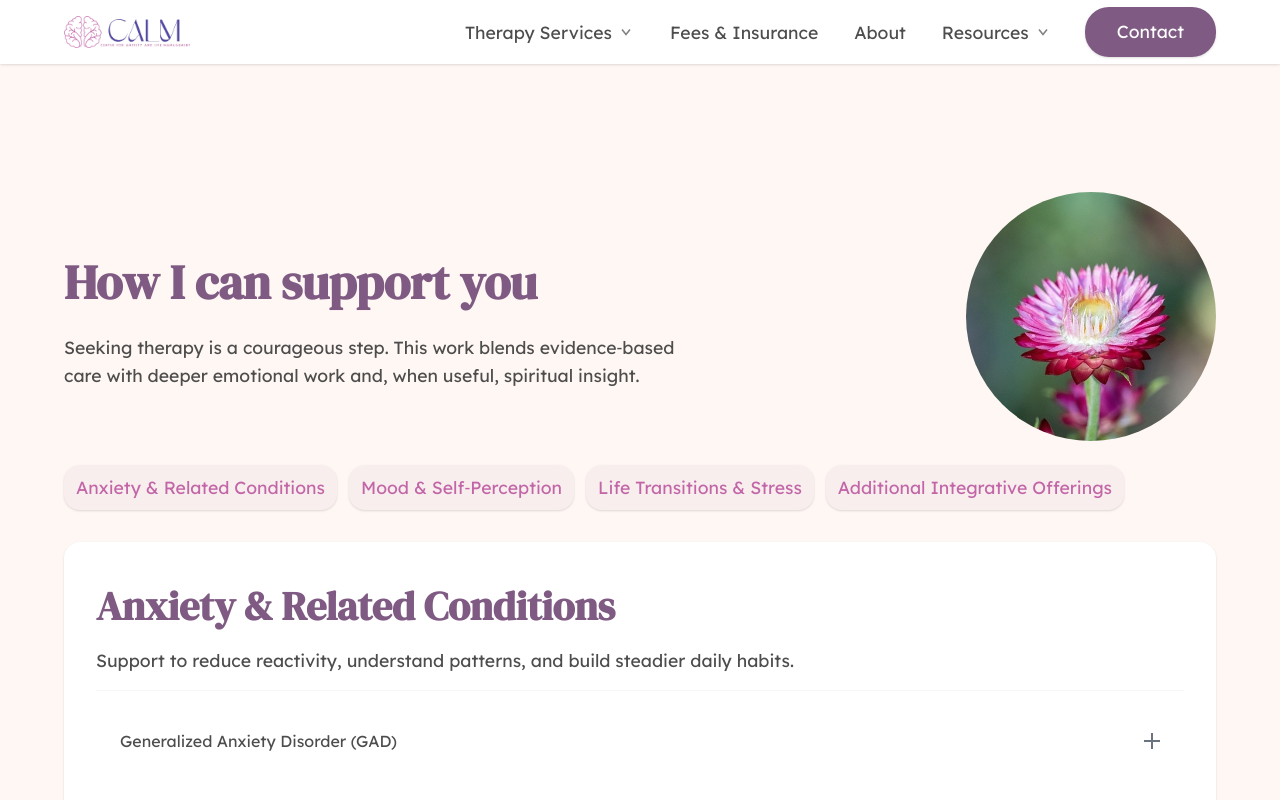
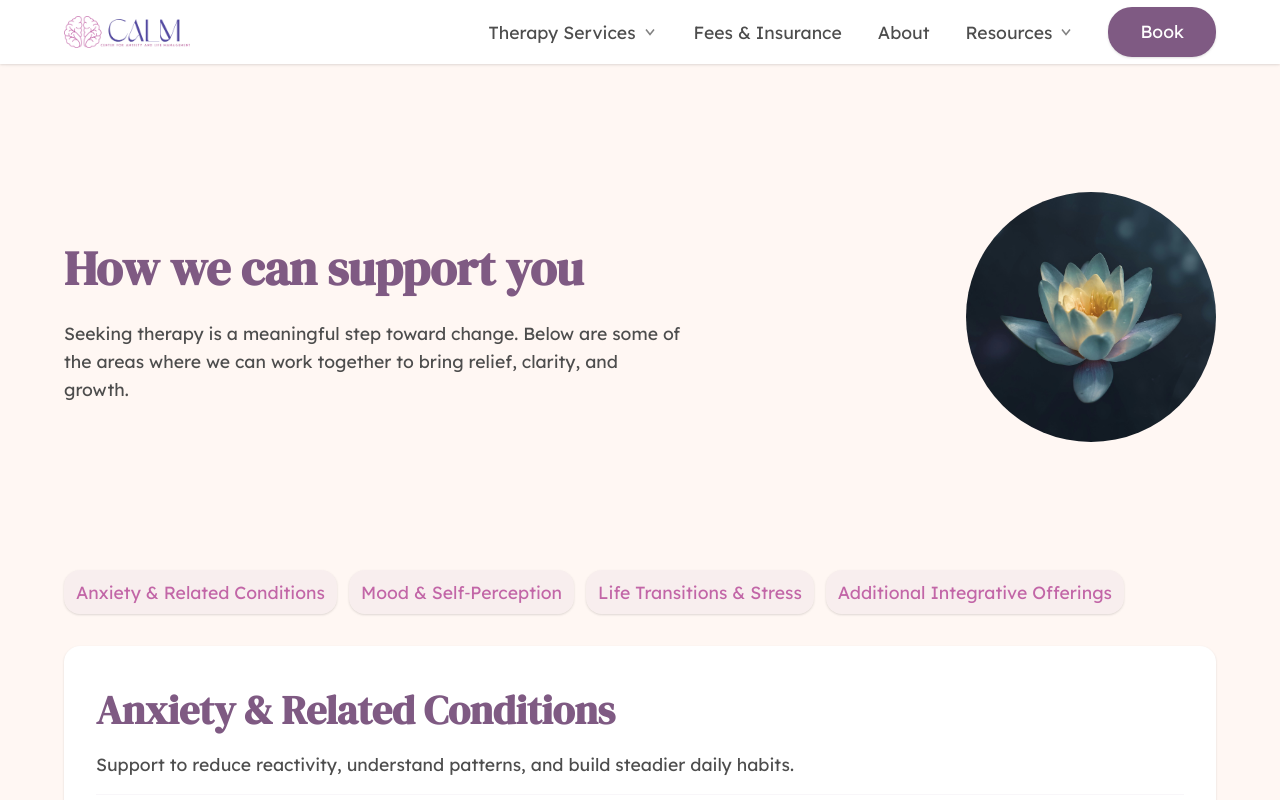
Before and after one commit to mazenswar/calm-v3, a Next.js app: page /specialties in a window 1280 px wide. Shown: the top 800 px of the page. Built offline with nearby package versions, Linux system fonts and the light colour scheme.

Commit message:
v4.0.0 bug fixes

```diff
--- a/app/Components/MainNav/Component.js
+++ b/app/Components/MainNav/Component.js
@@ -4,6 +4,7 @@ import { useEffect, useId, useRef, useState } from "react";
 import Link from "next/link";
 import Image from "next/image";
 import "./style.scss";
+import Button from "../ui/Button";
 
 /**
  * Keep desktop visuals. Fix mobile:
@@ -91,7 +92,12 @@ export default function MainNav() {
 	return (
 		<header className={`mainnav ${openMobile ? "is-open" : ""}`}>
 			<div className="container mainnav__inner">
-				<Link href="/" className="mainnav__logo" aria-label="CALM Therapy home">
+				<Link
+					href="/"
+					className="mainnav__logo"
+					aria-label="CALM Therapy home"
+					onClick={handleLinkClick}
+				>
 					<Image
 						src="/logo-hr.webp"
 						alt="CALM Therapy"
@@ -183,13 +189,11 @@ export default function MainNav() {
 					</ul>
 
 					<div className="mainnav__cta">
-						<Link
-							href="/contact"
-							className="btnPrimary"
-							onClick={handleLinkClick}
-						>
-							Contact
-						</Link>
+						<Button
+							classN="btnPrimary"
+							handleClick={handleLinkClick}
+							text="Book"
+						/>
 					</div>
 				</nav>
 			</div>
--- a/app/Components/NewFooter/Component.js
+++ b/app/Components/NewFooter/Component.js
@@ -92,7 +92,7 @@ function NewFooter() {
 							<ul className="footer-links">
 								<li>
 									<CustomLink
-										url="/privacy"
+										url="/privacy-policy"
 										classN="footer-link"
 										ariaLabel="Privacy policy"
 									>
--- a/app/Components/NewFooter/style.scss
+++ b/app/Components/NewFooter/style.scss
@@ -17,9 +17,10 @@
 		color: var(--color-surface);
 		text-decoration: underline;
 		text-underline-offset: 2px;
-
+		transition: 0.3s ease-in;
 		&:hover,
 		&:focus-visible {
+			color: var(--brand-5);
 			text-decoration-thickness: 2px;
 		}
 	}
@@ -122,6 +123,16 @@
 				padding: 0.375rem 0.75rem;
 				line-height: 1.2;
 				background: color-mix(in oklab, var(--color-surface) 10%, transparent);
+				transition: 0.3s ease-in;
+				&:hover {
+					background: var(--brand-5);
+				}
+				a {
+					text-decoration: none;
+					&:hover {
+						color: ivory;
+					}
+				}
 			}
 		}
 
@@ -132,6 +143,7 @@
 			list-style: none;
 			display: flex;
 			flex-direction: column;
+			text-decoration: none;
 
 			gap: var(--space-2);
 
--- a/app/Components/ui/Button.js
+++ b/app/Components/ui/Button.js
@@ -1,18 +1,29 @@
 import Link from "next/link";
 import React from "react";
 
-const simplePracticeClientPortal = "";
+const simplePracticeClientPortal = "https://tanya-singh.clientsecure.me";
 
 function Button({
 	text = "Book a free 15-min call",
 	primary = true,
 	url = simplePracticeClientPortal,
+	handleClick = false,
 }) {
-	return (
-		<Link href={url} className={primary ? "btnPrimary" : "btnSecondary"}>
-			{text}
-		</Link>
-	);
+	{
+		return handleClick ? (
+			<Link
+				href={url}
+				className={primary ? "btnPrimary" : "btnSecondary"}
+				onClick={handleClick}
+			>
+				{text}
+			</Link>
+		) : (
+			<Link href={url} className={primary ? "btnPrimary" : "btnSecondary"}>
+				{text}
+			</Link>
+		);
+	}
 }
 
 export default Button;
--- a/app/specialties/page.js
+++ b/app/specialties/page.js
@@ -4,7 +4,7 @@
 import { useEffect } from "react";
 import AccordionItem from "../Components/ui/AccordionItem/Component";
 import "./style.scss";
-import flowerImg from "./assets/flower.jpg";
+import flowerImg from "./assets/lotus.jpg";
 import Image from "next/image";
 
 export default function SpecialtiesPage() {
@@ -196,7 +196,7 @@ export default function SpecialtiesPage() {
 					title: "Spiritual Exploration & Existential Inquiry",
 					body: (
 						<p>
-							Many of my clients do not follow a specific spiritual path, but
+							Many of our clients do not follow a specific spiritual path, but
 							they feel called toward something deeper. Therapy can be a space
 							to explore those longings without judgment. We do not impose any
 							framework, but we hold space for inquiry, awe, and the mystery of
@@ -214,11 +214,11 @@ export default function SpecialtiesPage() {
 				{/* HERO */}
 				<header className="spec-hero">
 					<div className="spec-hero__copy">
-						<h1 className="spec-hero__title">How I can support you</h1>
+						<h1 className="spec-hero__title">How we can support you</h1>
 						<p className="spec-hero__lede">
-							Seeking therapy is a courageous step. This work blends
-							evidence‑based care with deeper emotional work and, when useful,
-							spiritual insight.
+							Seeking therapy is a meaningful step toward change. Below are some
+							of the areas where we can work together to bring relief, clarity,
+							and growth.
 						</p>
 					</div>
 					{/* Placeholder visual; swap to <Image/> when you have an asset */}
--- a/app/specialties/style.scss
+++ b/app/specialties/style.scss
@@ -9,12 +9,14 @@
 		display: grid;
 		gap: var(--space-6);
 		align-items: center;
+		margin-bottom: var(--space-16);
 
 		.spec-hero__visual {
 			max-width: 250px;
 		}
 
 		@include respond(md) {
+			margin-bottom: var(--space-32);
 			grid-template-columns: 1.25fr 1fr;
 			gap: var(--space-8);
 		}
```
Also changed, not shown: app/specialties/assets/lotus.jpg (added).
